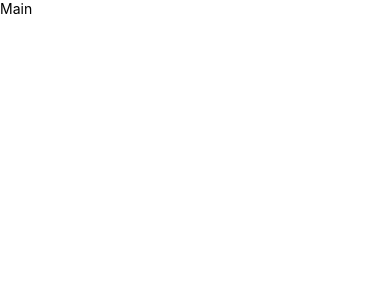
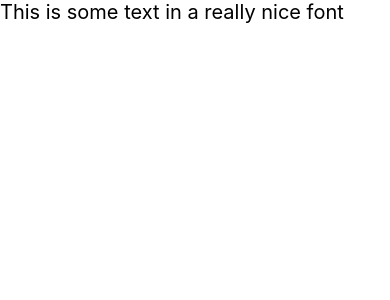
Before and after one commit to underscoredotspace/AwesomeMatch2, a React Native app: screen / in a window 390 px wide. Shown: the top 300 px of the page. Built offline with nearby package versions, Linux system fonts and the light colour scheme.

Commit message:
add font. create text + view primitives

```diff
--- a/package.json
+++ b/package.json
@@ -7,7 +7,8 @@
     "ios": "react-native run-ios",
     "start": "react-native start",
     "test": "jest",
-    "lint": "eslint . --ext .js,.jsx,.ts,.tsx"
+    "lint": "eslint . --ext .js,.jsx,.ts,.tsx",
+    "react-native": "react-native"
   },
   "dependencies": {
     "react": "16.11.0",
--- /dev/null
+++ b/react-native.config.js
@@ -0,0 +1,3 @@
+module.exports = {
+    assets: ["./assets/fonts/"],
+}
--- a/src/index.tsx
+++ b/src/index.tsx
@@ -1,8 +1,10 @@
 import React from "react"
-import { View, Text } from "react-native"
+import { View, Text } from "./primitives"
 
 export default () => (
     <View>
-        <Text>Main</Text>
+        <Text style={{ fontSize: 20 }}>
+            This is some text in a really nice font
+        </Text>
     </View>
 )
--- /dev/null
+++ b/src/primitives/Text.tsx
@@ -0,0 +1,13 @@
+import * as React from "react"
+import { Text, TextProperties, TextStyle } from "react-native"
+
+const defaultStyles: TextStyle = {
+    fontFamily: "Press Start 2P",
+}
+
+const TextWithDefaultStyles: React.FC<TextProperties> = ({
+    style,
+    ...props
+}) => <Text style={[defaultStyles, style]} {...props} />
+
+export default TextWithDefaultStyles
--- /dev/null
+++ b/src/primitives/View.tsx
@@ -0,0 +1,13 @@
+import * as React from "react"
+import { View, ViewProperties, ViewStyle } from "react-native"
+
+const defaultStyles: ViewStyle = {}
+
+const ViewWithDefaultStyles: React.FC<ViewProperties> = ({
+    style,
+    ...props
+}) => {
+    return <View style={[defaultStyles, style]} {...props} />
+}
+
+export default ViewWithDefaultStyles
--- /dev/null
+++ b/src/primitives/index.ts
@@ -0,0 +1,4 @@
+import View from "./View"
+import Text from "./Text"
+
+export { View, Text }
```
Also changed, not shown: assets/fonts/Press Start 2P.ttf (added), 4 other files (tests, documents, lock files or other folders).
